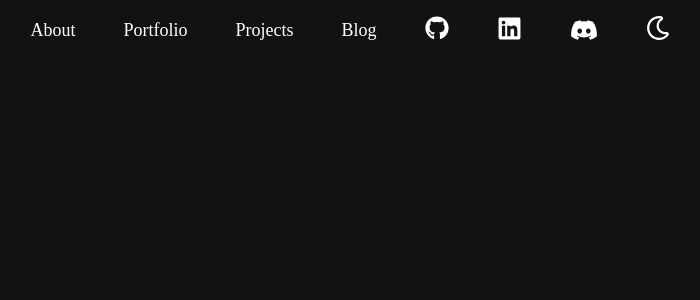
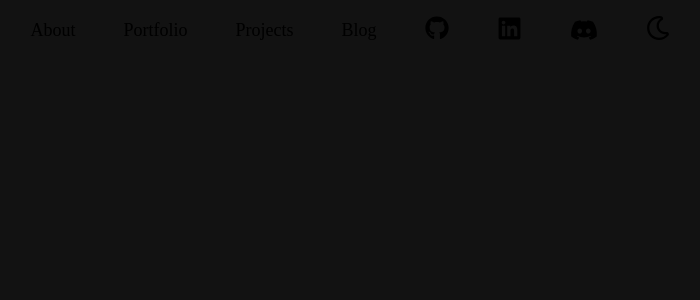
Before and after one commit to jsacob/JsacobWebpage, a React (Vite) app: page / in a window 1280 px wide. Shown: the top 300 px of the page, without its empty margins (290-990 px from the left). Built offline with nearby package versions, Linux system fonts and the light colour scheme; a web font is replaced by a local one.

Commit message:
better aboutpage update

```diff
--- a/Frontend/src/components/header.tsx
+++ b/Frontend/src/components/header.tsx
@@ -1,8 +1,6 @@
-import React from "react";
-import Typewriter from "typewriter-effect";
-import { FaGithub, FaRegMoon, FaLinkedin, FaDiscord } from "react-icons/fa";
-import { useState, useEffect } from "react";
 import AOS from "aos";
+import React, { useEffect, useState } from "react";
+import { FaDiscord, FaGithub, FaLinkedin, FaRegMoon } from "react-icons/fa";
 
 const navItems = [
   { name: "About", link: "/about" },
@@ -12,19 +10,47 @@ const navItems = [
 ];
 
 export default function Header() {
+  const [isLightMode, setIsLightMode] = useState<boolean>(false);
+
+  useEffect(() => {
+    const saveMode = sessionStorage.getItem("lightmode");
+    if (saveMode === "true") {
+      setIsLightMode(true);
+    } else {
+      setIsLightMode(false);
+    }
+  }, []);
+
+  useEffect(() => {
+    if (isLightMode) {
+      document.body.classList.add("light");
+      document.body.classList.remove("dark");
+    } else {
+      document.body.classList.add("dark");
+      document.body.classList.remove("light");
+    }
+  }, [isLightMode]);
+
+  const toggleMode = () => {
+    const newMode = !isLightMode;
+    setIsLightMode(newMode);
+    sessionStorage.setItem("lightmode", String(newMode));
+  };
+
   useEffect(() => {
     AOS.init();
   }, []);
+
   return (
     <>
       <div data-aos="fade-down" data-aos-duration="1500">
         <header className="container max-w-full p-4 inline-flex space-x-8 justify-center flex-grow bg-transparent">
           {/*Center Content*/}
-          <nav className="flex space-x-12 text-white md:text-lg flex-grow justify-center">
+          <nav className="flex space-x-12 md:text-lg flex-grow justify-center">
             {navItems.map((item) => (
               <a
                 href={item.link}
-                className="hover:text-blue-700 hover:translate-y-2 transition-thansform duration-300 ease-in-out"
+                className="fa hover:text-blue-700 hover:translate-y-2 transition-transform duration-300 ease-in-out"
                 key={item.name}
               >
                 {item.name}
@@ -32,35 +58,29 @@ export default function Header() {
             ))}
             <a href="https://github.com/jsacob">
               <FaGithub
-                className="text-white hover:text-purple-500 hover:translate-y-2 transition-transform-colors duration-300 ease-in-out cursor-pointer"
+                className="fa hover:text-purple-500 hover:translate-y-2 transition-transform-colors duration-300 ease-in-out cursor-pointer"
                 size={24}
               />
             </a>
             <a href="https://www.linkedin.com/in/jacob-mills-b2b1202ab">
               <FaLinkedin
-                className="text-white hover:text-blue-600 hover:translate-y-2
-              transition-transform-colors duration-300 ease-in-out
-              cursor-pointer"
+                className="fa hover:text-blue-600 hover:translate-y-2 transition-transform-colors duration-300 ease-in-out cursor-pointer"
                 size={25}
               />
             </a>
             <a className="relative group">
               <FaDiscord
-                className="text-white hover:text-blue-700 hover:translate-y-2
-                transition-transform-colors duration-300 ease-in-out cursor-pointer"
+                className="fa hover:text-blue-700 hover:translate-y-2 transition-transform-colors duration-300 ease-in-out cursor-pointer"
                 size={28}
               />
               {/* Text box that appears ONLY when hovering over the icon */}
-              <div
-                className="absolute left-1/2 transform -translate-x-1/2 mt-2
-                bg-white text-black text-sm px-2 py-1 rounded opacity-0
-                group-hover:opacity-100 transition-opacity duration-300 pointer-events-none"
-              >
+              <div className="discordBoxInfo absolute left-1/2 transform -translate-x-1/2 translate-y-2 mt-2 bg-black text-white text-sm px-2 py-1 rounded opacity-0 group-hover:opacity-100 transition-opacity duration-300 pointer-events-none">
                 Billy Elrod#2769
               </div>
             </a>
             <FaRegMoon
-              className="text-white hover:text-yellow-300 hover:translate-y-2 transition-transform-colors duration-300 ease-in-out cursor-pointer"
+              onClick={toggleMode}
+              className="hover:text-yellow-300 hover:translate-y-2 transition-transform-colors duration-300 ease-in-out cursor-pointer"
               size={24}
             />
           </nav>
```
